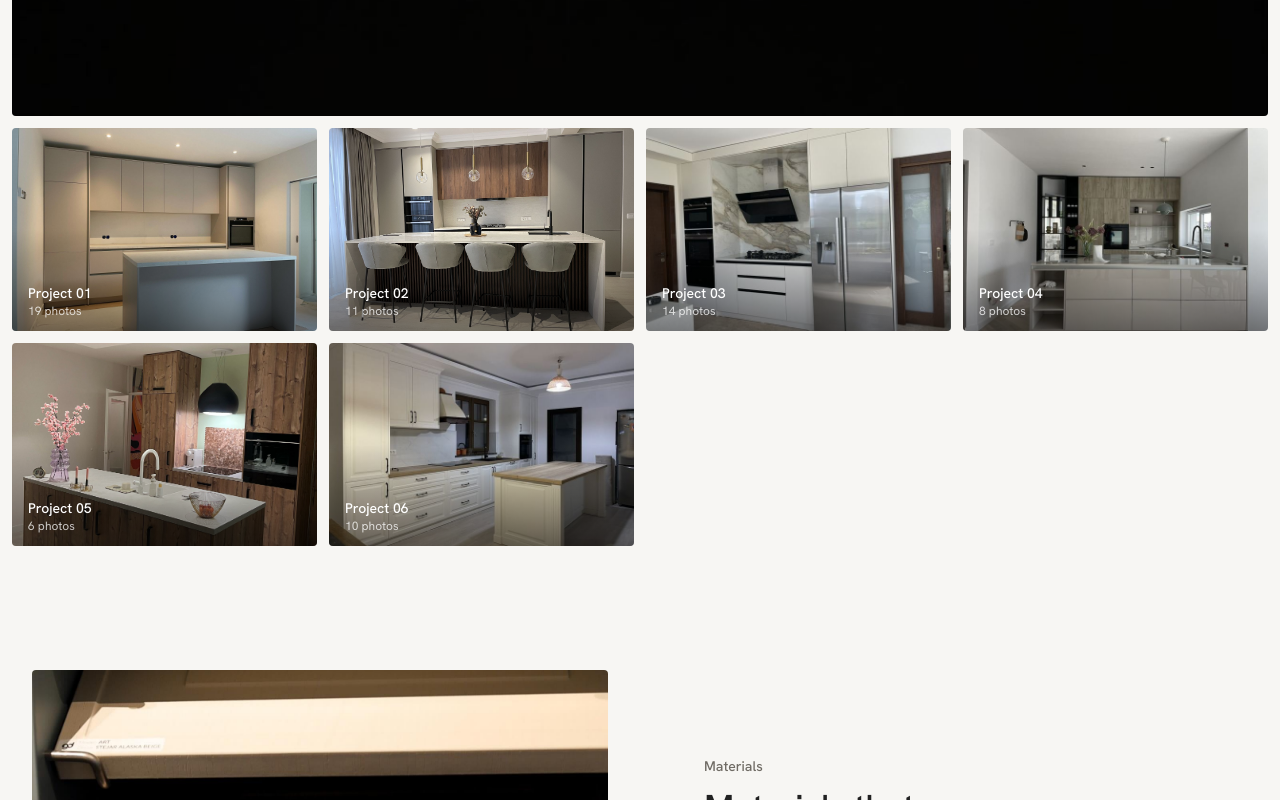
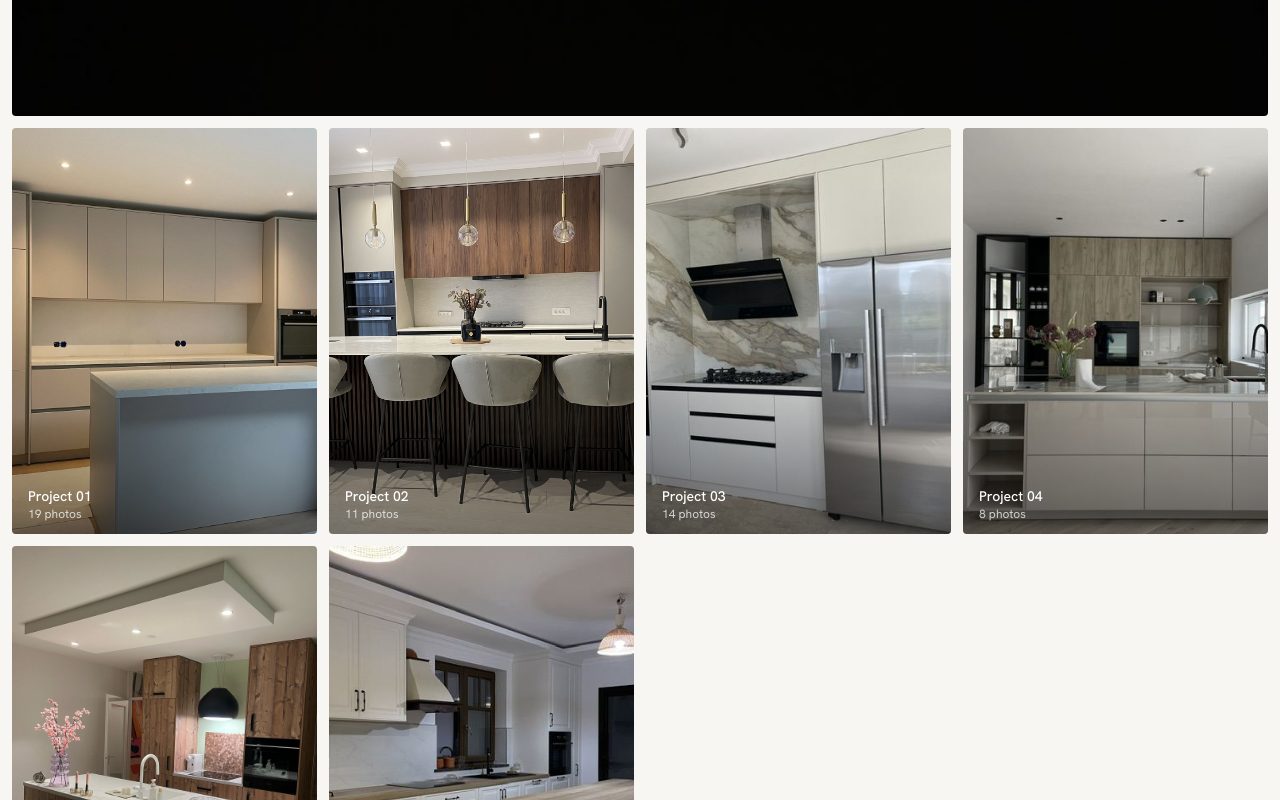
Before and after one commit to Andeaf/mebo, a Next.js app: page /en in a window 1280 px wide. Shown: the part 2340-3140 px from the top of the page. Built offline with nearby package versions, Linux system fonts and the light colour scheme.

Commit message:
Make gallery project cards taller (3:4) on desktop, keep 3:2 on mobile

```diff
--- a/src/components/ProjectsGrid.tsx
+++ b/src/components/ProjectsGrid.tsx
@@ -50,7 +50,7 @@ export default function ProjectsGrid() {
               <button
                 type="button"
                 onClick={() => setLightbox({ project: i, photo: 0 })}
-                className="group relative block aspect-[3/2] w-full cursor-pointer overflow-hidden rounded-sm"
+                className="group relative block aspect-[3/2] w-full cursor-pointer overflow-hidden rounded-sm sm:aspect-[3/4]"
               >
                 <Image
                   src={p.images[0]}
```
